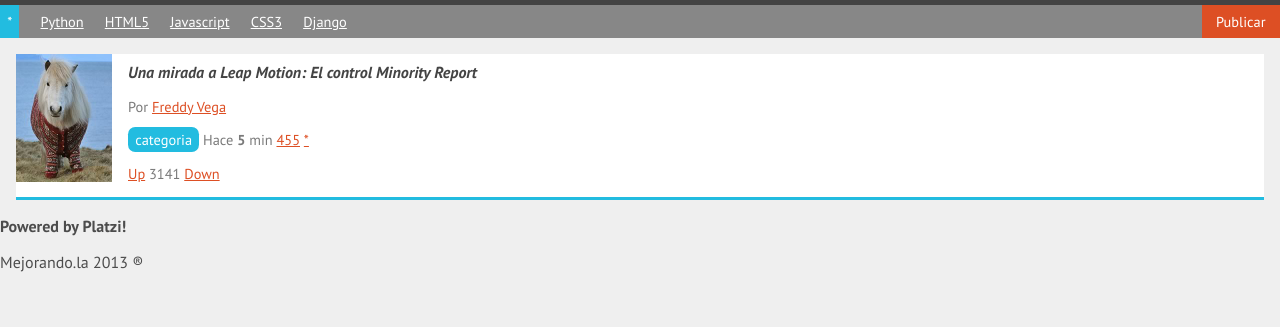
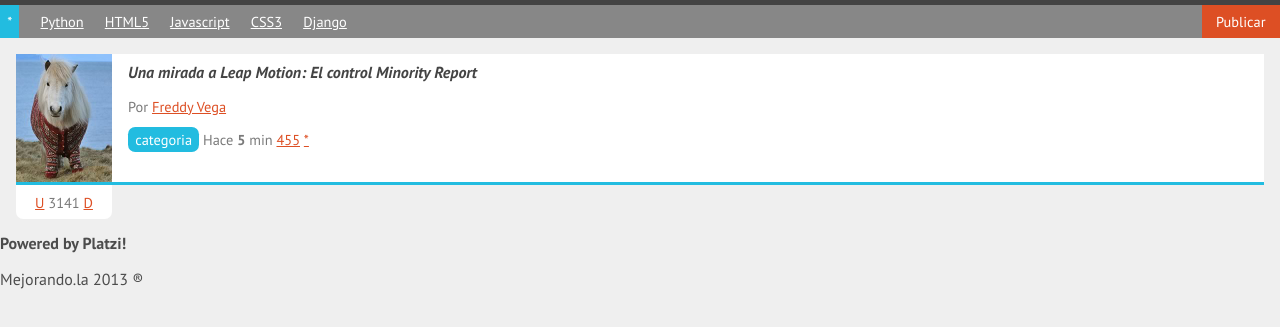
Before and after one commit to carlosmelgar/web, a plain HTML site: page index.html in a window 1280 px wide. Shown: the part 95-422 px from the top of the page. Drawn offline with Linux system fonts and the light colour scheme.

Commit message:
update clase 1

```diff
--- a/estilos.css
+++ b/estilos.css
@@ -102,6 +102,9 @@ nav #publicar_nav a
 {
 	background: white;
 	border-bottom: 3px #22BCE0 solid;
+	margin-bottom: 3em;
+	min-height: 128px;
+	position: relative;
 }
 #contenido .item p
 {
@@ -136,3 +139,14 @@ nav #publicar_nav a
 	color: #444;
 	text-decoration: none;
 }
+#contenido .item .votacion
+{
+	background: white;
+	border-radius: 0 0 0.5em 0.5em;
+	margin: 3px 0 0 0;
+	padding: 0.5em 0;
+	position: absolute;
+	text-align: center;
+	top: 100%;
+	width: 96px;
+}
--- a/index.html
+++ b/index.html
@@ -2,7 +2,7 @@
 <html lang="es">
 <head>
 	<meta charset="utf-8" />
-	<title>Mi Primera webapp</title>
+	<title>Puls3: Comunidad online de gente pro y (no sé que más escribir)</title>
 	<link rel="stylesheet" href="normalize.css" />
 	<link href='http://fonts.googleapis.com/css?family=PT+Sans:400,700,400italic,700italic' rel='stylesheet' type='text/css' />
 	<link rel="stylesheet" href="estilos.css" />
@@ -50,9 +50,9 @@
 				<a class="guardar_item" href="#">*</a>
 			</p>
 			<p class="votacion">
-				<a class="up" href="#">Up</a>
+				<a class="up" href="#">U</a>
 				3141
-				<a class="down" href="#">Down</a>
+				<a class="down" href="#">D</a>
 			</p>
 		</article>
 	</section>
```
Also changed, not shown: github.txt (added).
